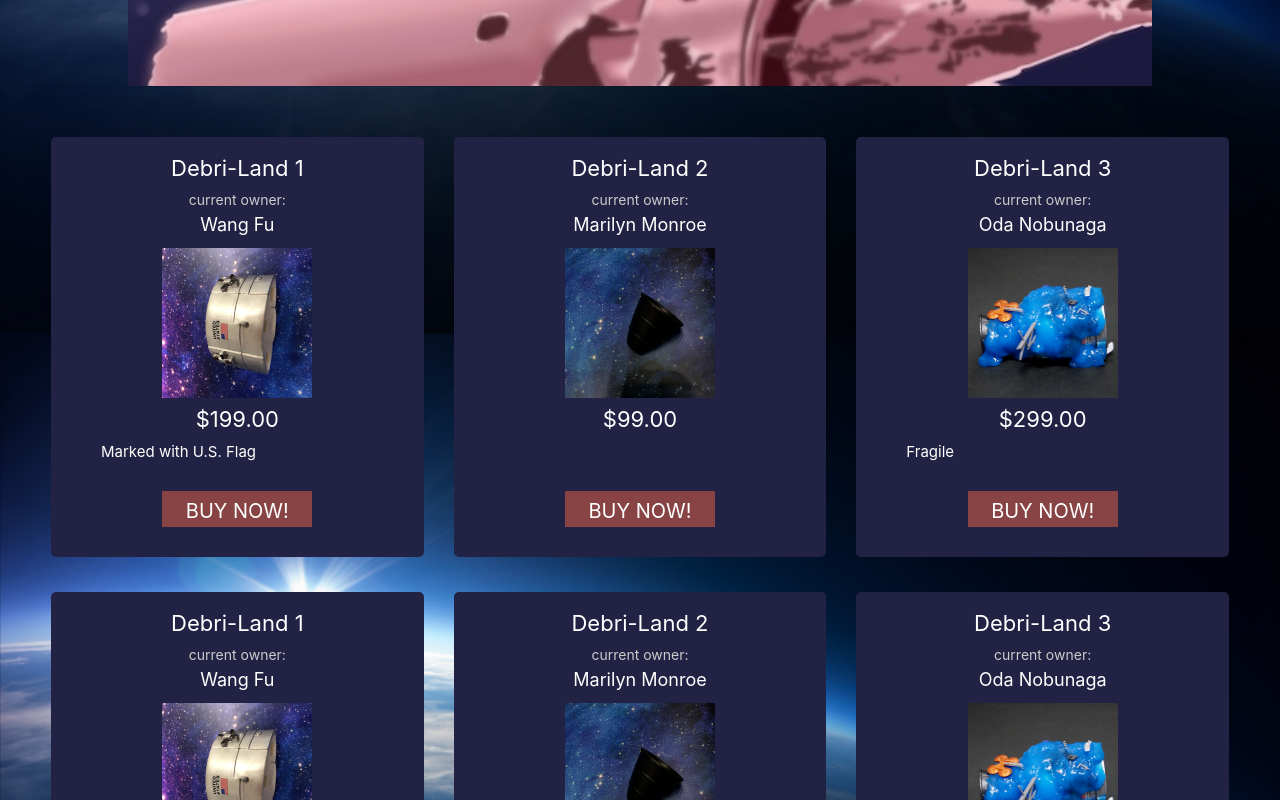
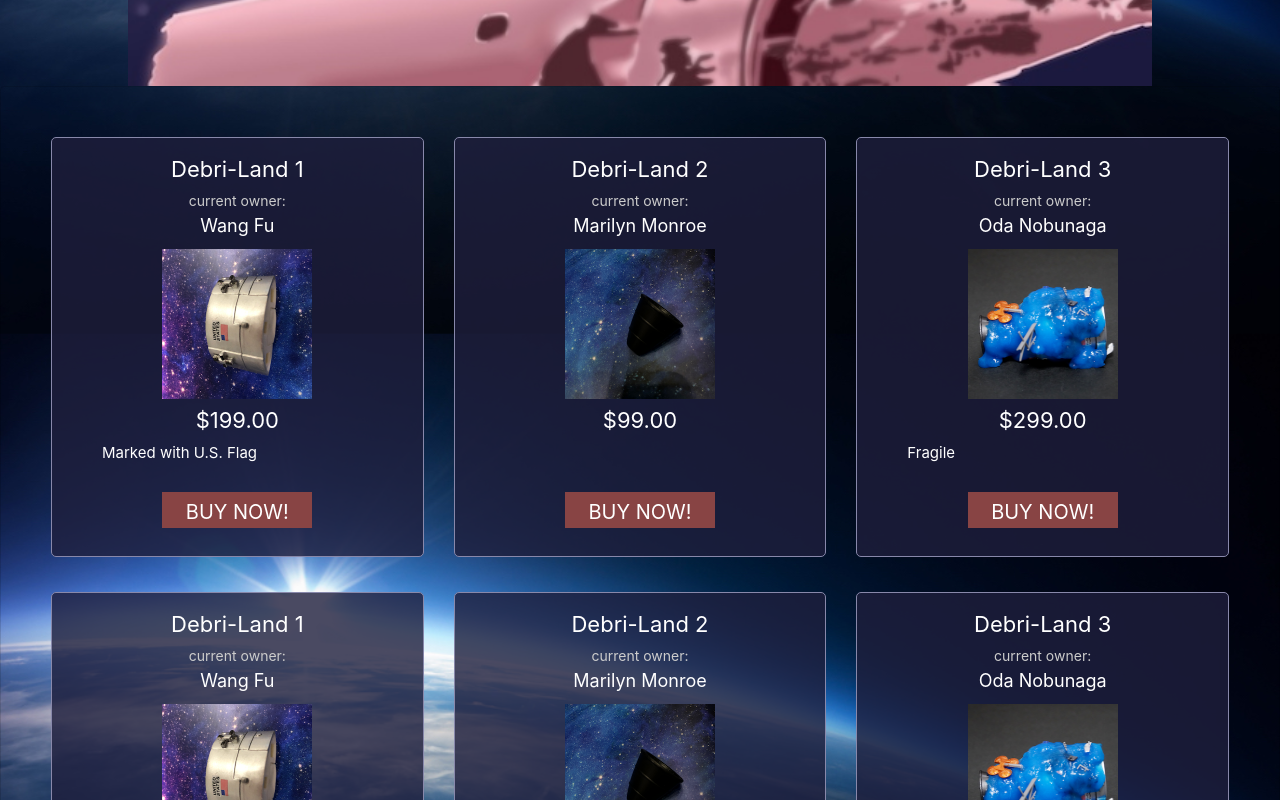
Before and after one commit to aike/spaceapp, a React (Create React App) app: page / in a window 1280 px wide. Shown: the part 520-1320 px from the top of the page. Built offline with nearby package versions, Linux system fonts and the light colour scheme.

Commit message:
refine css

```diff
--- a/src/App.css
+++ b/src/App.css
@@ -73,7 +73,8 @@ body {
   width: calc(33.333% - 60px); /* ここを */
   width: calc(100%); /* 100% に書き換え */
   margin: 0 25px 35px 0;
-  background-color: #224;
+  background-color: rgba(30,30,60,0.8);
+  border: 1px solid #88a;
   height: 420px;
   border-radius: 5px;
   padding: 20px;
```
